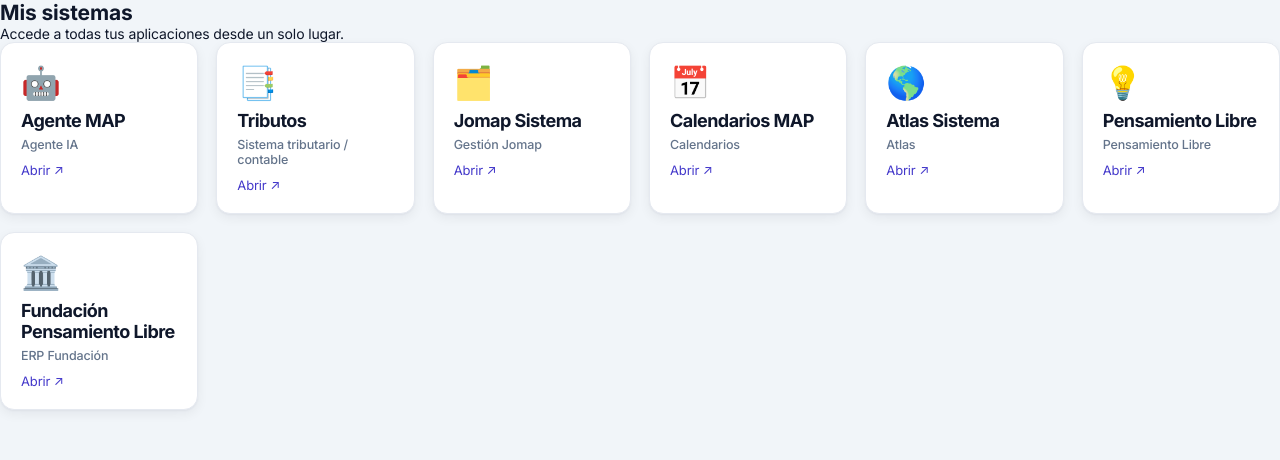
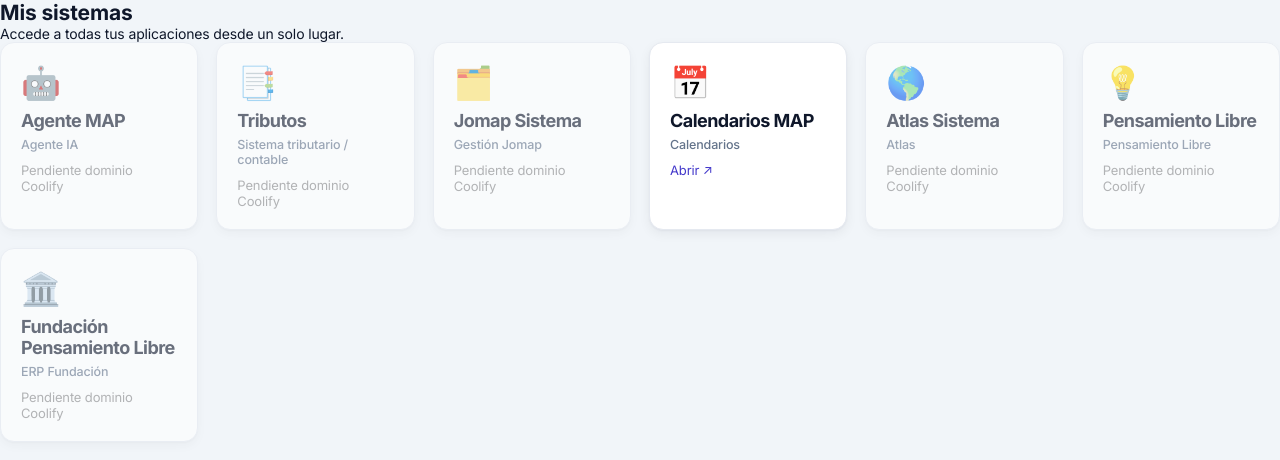
Before and after one commit to jomapconsultores/mk, a Next.js app in the folder dashboard/: page /sistemas in a window 1280 px wide. Shown: the top 460 px of the page. Built offline with nearby package versions, Linux system fonts and the light colour scheme; no server answers.

Commit message:
Quita enlaces onrender.com de Mis sistemas (dominios Coolify pendientes de confirmar)

```diff
--- a/dashboard/src/app/sistemas/page.tsx
+++ b/dashboard/src/app/sistemas/page.tsx
@@ -1,14 +1,16 @@
 export const dynamic = 'force-dynamic';
 
 // Tus sistemas. Edita esta lista para agregar, quitar o renombrar accesos.
+// Cada uno migró de Render a Coolify con su propio dominio — agrega la url
+// (https://...) en cuanto esté confirmado para reactivar el acceso directo.
 const SISTEMAS = [
-  { name: 'Agente MAP', url: 'https://agente-map.onrender.com', desc: 'Agente IA', icon: '🤖' },
-  { name: 'Tributos', url: 'https://tributos-web.onrender.com', desc: 'Sistema tributario / contable', icon: '📑' },
-  { name: 'Jomap Sistema', url: 'https://jomap-sistema.onrender.com', desc: 'Gestión Jomap', icon: '🗂️' },
-  { name: 'Calendarios MAP', url: 'https://calendarios-map.onrender.com', desc: 'Calendarios', icon: '📅' },
-  { name: 'Atlas Sistema', url: 'https://atlas-sistema.onrender.com', desc: 'Atlas', icon: '🌎' },
-  { name: 'Pensamiento Libre', url: 'https://pensamiento-libre.onrender.com', desc: 'Pensamiento Libre', icon: '💡' },
-  { name: 'Fundación Pensamiento Libre', url: 'https://fundacion-pensamiento-erp.onrender.com', desc: 'ERP Fundación', icon: '🏛️' },
+  { name: 'Agente MAP', url: '', desc: 'Agente IA', icon: '🤖' },
+  { name: 'Tributos', url: '', desc: 'Sistema tributario / contable', icon: '📑' },
+  { name: 'Jomap Sistema', url: '', desc: 'Gestión Jomap', icon: '🗂️' },
+  { name: 'Calendarios MAP', url: 'https://calendario.pensamiento-libre.org', desc: 'Calendarios', icon: '📅' },
+  { name: 'Atlas Sistema', url: '', desc: 'Atlas', icon: '🌎' },
+  { name: 'Pensamiento Libre', url: '', desc: 'Pensamiento Libre', icon: '💡' },
+  { name: 'Fundación Pensamiento Libre', url: '', desc: 'ERP Fundación', icon: '🏛️' },
 ];
 
 export default function SistemasPage() {
@@ -18,9 +20,10 @@ export default function SistemasPage() {
       <p className="subtitle">Accede a todas tus aplicaciones desde un solo lugar.</p>
 
       <div className="cards">
-        {SISTEMAS.map((s) => (
+        {SISTEMAS.map((s) =>
+          s.url ? (
             <a
-            key={s.url}
+              key={s.name}
               href={s.url}
               target="_blank"
               rel="noopener noreferrer"
@@ -32,7 +35,15 @@ export default function SistemasPage() {
               <div className="lbl">{s.desc}</div>
               <div style={{ marginTop: 10, color: 'var(--brand-2)', fontSize: 13 }}>Abrir ↗</div>
             </a>
-        ))}
+          ) : (
+            <div key={s.name} className="card" style={{ opacity: 0.6 }}>
+              <div style={{ fontSize: 32 }}>{s.icon}</div>
+              <div className="num" style={{ fontSize: 18, marginTop: 8 }}>{s.name}</div>
+              <div className="lbl">{s.desc}</div>
+              <div style={{ marginTop: 10, color: 'var(--text-secondary, #888)', fontSize: 13 }}>Pendiente dominio Coolify</div>
+            </div>
+          )
+        )}
       </div>
     </>
   );
```
Lines whose indentation alone changed are shown as unchanged.
